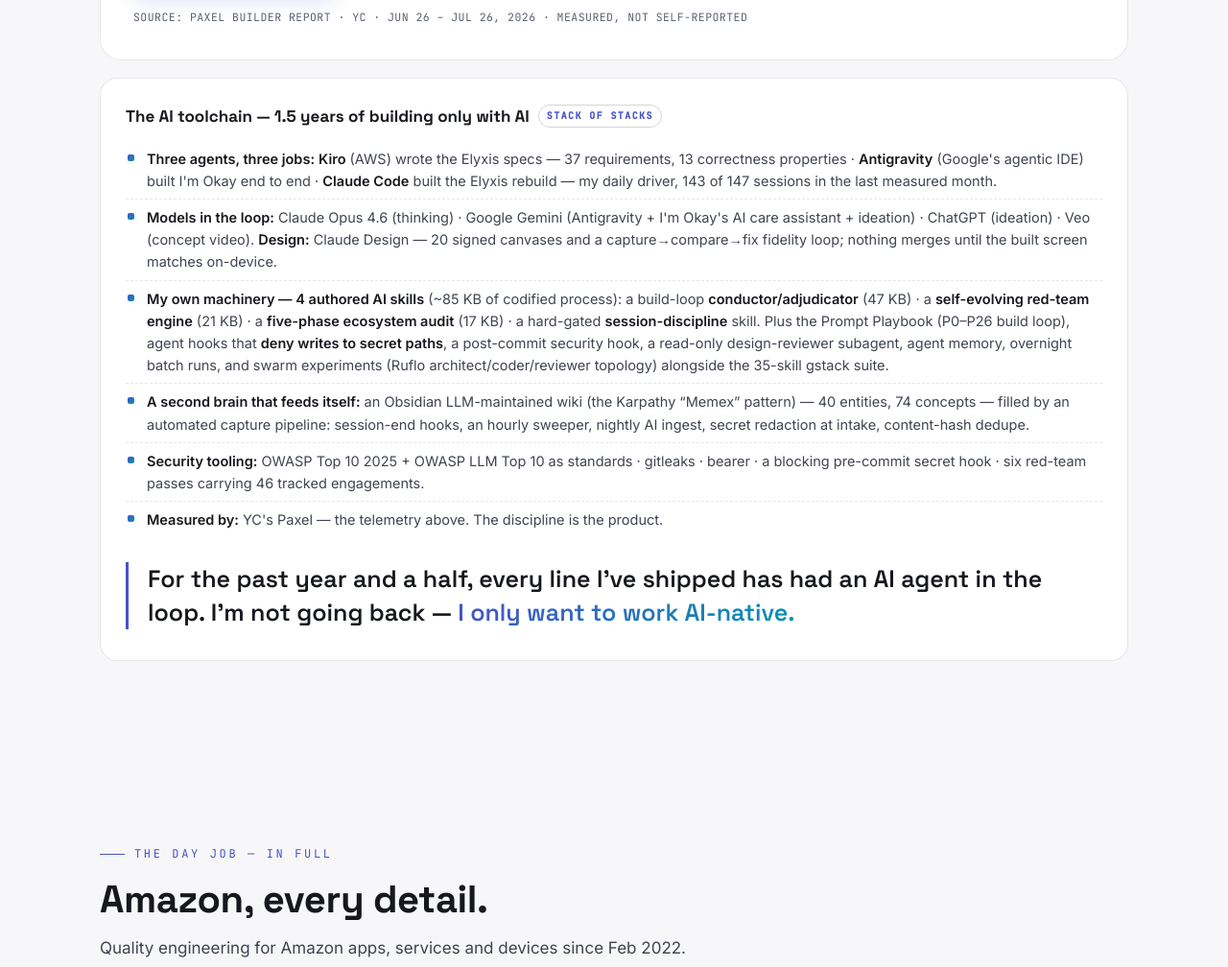
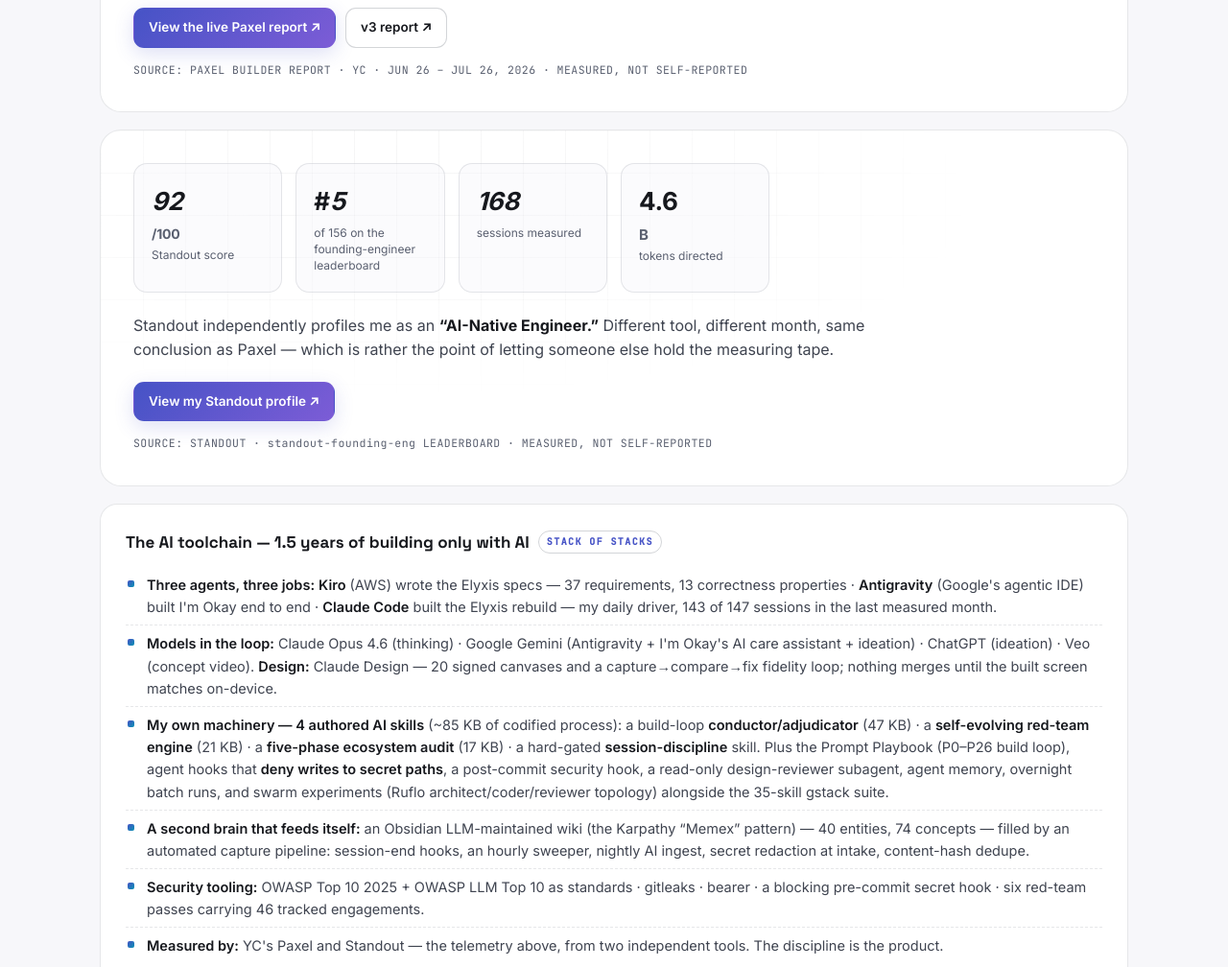
Before and after one commit to jchak7/portfolio, a plain HTML site: page index.html in a window 1280 px wide. Shown: the part 8460-9468 px from the top of the page at 96% size. Drawn offline with Linux system fonts and the light colour scheme.

Commit message:
Add Standout ranking

```diff
--- a/index.html
+++ b/index.html
@@ -573,7 +573,7 @@
   <div class="wrap">
     <p class="eyebrow reveal">How I build</p>
     <h2 class="reveal">AI-native, measured, verified.</h2>
-    <p class="lede reveal">I build with Claude Code as a pair-programmer — and I let the process be measured. In July 2026, Y&nbsp;Combinator's <b>Paxel</b> analyzed a full month of my Elyxis build sessions. These numbers are observed, not self-reported.</p>
+    <p class="lede reveal">I build with Claude Code as a pair-programmer — and I let the process be measured. Two independent tools have now done it: Y&nbsp;Combinator's <b>Paxel</b> analyzed a full month of my Elyxis build sessions, and <b>Standout</b> ranks me against other AI-native engineers. These numbers are observed, not self-reported.</p>
     <div class="panel reveal">
       <div class="tiles">
         <div class="tile"><b><em class="grad-num" data-count="388577">0</em></b><span>lines shipped in one month</span></div>
@@ -607,6 +607,21 @@
       <p class="src">SOURCE: PAXEL BUILDER REPORT · YC · JUN 26 – JUL 26, 2026 · MEASURED, NOT SELF-REPORTED</p>
     </div>
 
+
+    <div class="panel reveal" style="margin-top:18px">
+      <div class="tiles">
+        <div class="tile"><b><em data-count="92">0</em><span style="font-size:14px;color:var(--mute)">/100</span></b><span>Standout score</span></div>
+        <div class="tile"><b>#<em data-count="5">0</em></b><span>of 156 on the founding-engineer leaderboard</span></div>
+        <div class="tile"><b><em data-count="168">0</em></b><span>sessions measured</span></div>
+        <div class="tile"><b>4.6<span style="font-size:15px">B</span></b><span>tokens directed</span></div>
+      </div>
+      <p class="paxel-note">Standout independently profiles me as an <b>“AI-Native Engineer.”</b> Different tool, different month, same conclusion as Paxel — which is rather the point of letting someone else hold the measuring tape.</p>
+      <div class="linkrow">
+        <a class="primary" href="https://standout.work/wrapped/782cc87a-6a83-4bbd-9ba7-59f264c7a36b" target="_blank" rel="noopener">View my Standout profile ↗</a>
+      </div>
+      <p class="src">SOURCE: STANDOUT · standout-founding-eng LEADERBOARD · MEASURED, NOT SELF-REPORTED</p>
+    </div>
+
     <div class="card d-card full reveal" style="margin-top:18px">
       <h3>The AI toolchain — 1.5 years of building only with AI <span class="tag">STACK OF STACKS</span></h3>
       <ul class="kv">
@@ -615,7 +630,7 @@
         <li><b>My own machinery — 4 authored AI skills</b> (~85&nbsp;KB of codified process): a build-loop <b>conductor/adjudicator</b> (47&nbsp;KB) · a <b>self-evolving red-team engine</b> (21&nbsp;KB) · a <b>five-phase ecosystem audit</b> (17&nbsp;KB) · a hard-gated <b>session-discipline</b> skill. Plus the Prompt Playbook (P0–P26 build loop), agent hooks that <b>deny writes to secret paths</b>, a post-commit security hook, a read-only design-reviewer subagent, agent memory, overnight batch runs, and swarm experiments (Ruflo architect/coder/reviewer topology) alongside the 35-skill gstack suite.</li>
         <li><b>A second brain that feeds itself:</b> an Obsidian LLM-maintained wiki (the Karpathy “Memex” pattern) — 40 entities, 74 concepts — filled by an automated capture pipeline: session-end hooks, an hourly sweeper, nightly AI ingest, secret redaction at intake, content-hash dedupe.</li>
         <li><b>Security tooling:</b> OWASP Top 10 2025 + OWASP LLM Top 10 as standards · gitleaks · bearer · a blocking pre-commit secret hook · six red-team passes carrying 46 tracked engagements.</li>
-        <li><b>Measured by:</b> YC's Paxel — the telemetry above. The discipline is the product.</li>
+        <li><b>Measured by:</b> YC's Paxel and Standout — the telemetry above, from two independent tools. The discipline is the product.</li>
       </ul>
       <p class="qbig">For the past year and a half, every line I've shipped has had an AI agent in the loop. I'm not going back — <em>I only want to work AI-native.</em></p>
     </div>
```
Also changed, not shown: 1 other file.
